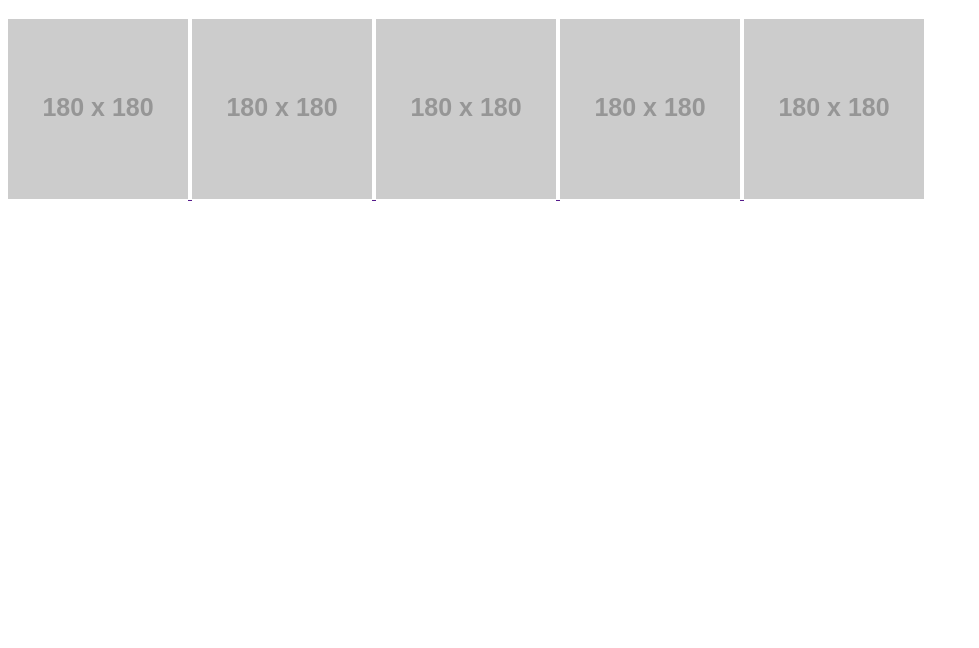
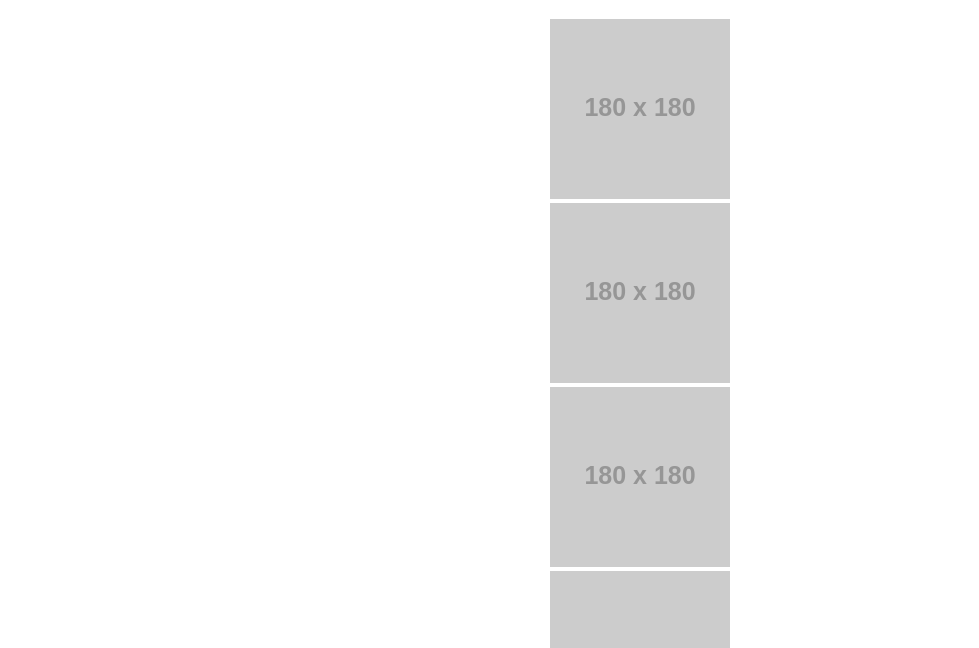
Before and after one commit to biancapower/just-a-tribute, a plain HTML site: page index.html in a window 1280 px wide. Shown: the part 149-797 px from the top of the page, without its empty margins (0-979 px from the left). Drawn offline with Linux system fonts and the light colour scheme; placeholder pictures from the web are drawn by us.

Commit message:
link stylesheet and style layout of blog

```diff
--- a/index.html
+++ b/index.html
@@ -5,6 +5,7 @@
     <meta name="viewport" content="width=device-width, initial-scale=1.0">
     <meta http-equiv="X-UA-Compatible" content="ie=edge">
     <title>Document</title>
+    <link rel="stylesheet" href="./src/main.css">
 </head>
 <body>
     <header>
--- a/src/_blogcontainer.scss
+++ b/src/_blogcontainer.scss
@@ -0,0 +1,5 @@
+#blog-container {
+    display: flex;
+    flex-direction: column;
+    align-items: center;
+}
```
Also changed, not shown: src/main.css, 1 other file.
